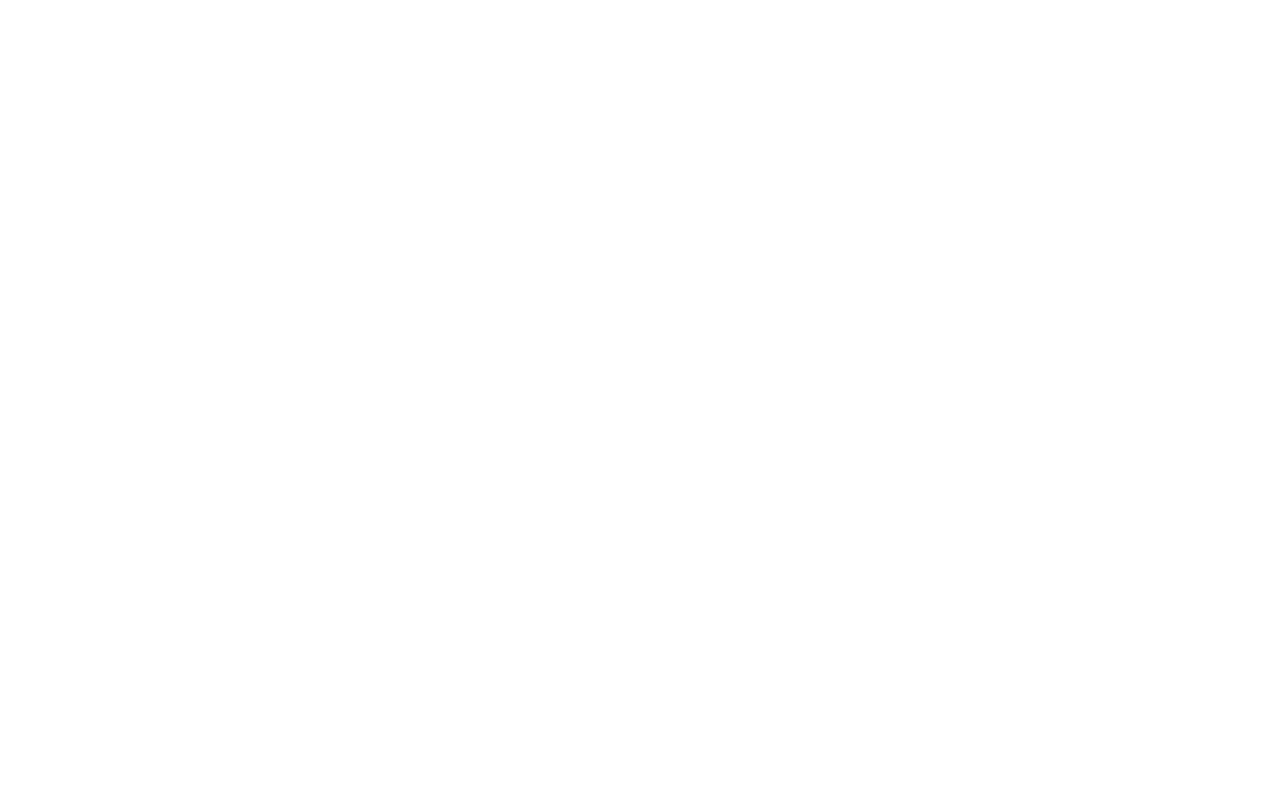
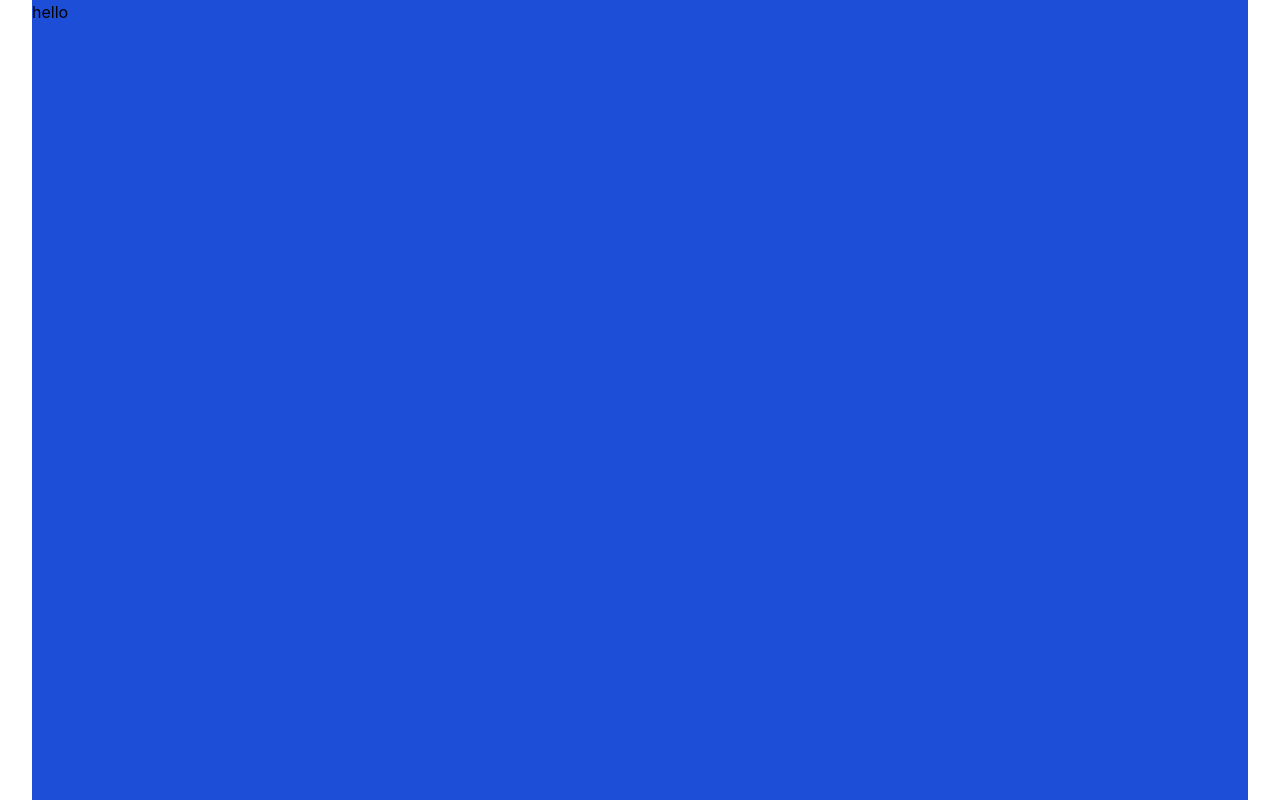
Before and after one commit to samuelahmed/Personal-Website, a Next.js app: page / in a window 1280 px wide. Built offline with nearby package versions, Linux system fonts and the light colour scheme.

Commit message:
Setup Tailwind css with next.js

```diff
--- a/package.json
+++ b/package.json
@@ -15,8 +15,10 @@
     "react-icons": "^4.4.0"
   },
   "devDependencies": {
+    "autoprefixer": "^10.4.12",
     "eslint": "8.25.0",
     "eslint-config-next": "12.3.1",
+    "postcss": "^8.4.18",
     "tailwindcss": "^3.1.8"
   }
 }
--- a/pages/index.js
+++ b/pages/index.js
@@ -11,7 +11,15 @@
         <link rel="icon" href="/favicon.ico" />
       </Head>
 
-      <main></main>
+      <main>
+        <section className="bg-blue-700 h-screen">
+          <h1> hello </h1>
+        </section>
+
+
+
+
+      </main>
     </div>
   )
 }
--- /dev/null
+++ b/postcss.config.js
@@ -0,0 +1,6 @@
+module.exports = {
+  plugins: {
+    tailwindcss: {},
+    autoprefixer: {},
+  },
+}
--- a/tailwind.config.js
+++ b/tailwind.config.js
@@ -1,6 +1,9 @@
 /** @type {import('tailwindcss').Config} */
 module.exports = {
-  content: [],
+  content: [
+    "./pages/**/*.{js,ts,jsx,tsx}",
+    "./components/**/*.{js,ts,jsx,tsx}",
+  ],
   theme: {
     extend: {},
   },
```
Also changed, not shown: 2 other files (tests, documents, lock files or other folders).
